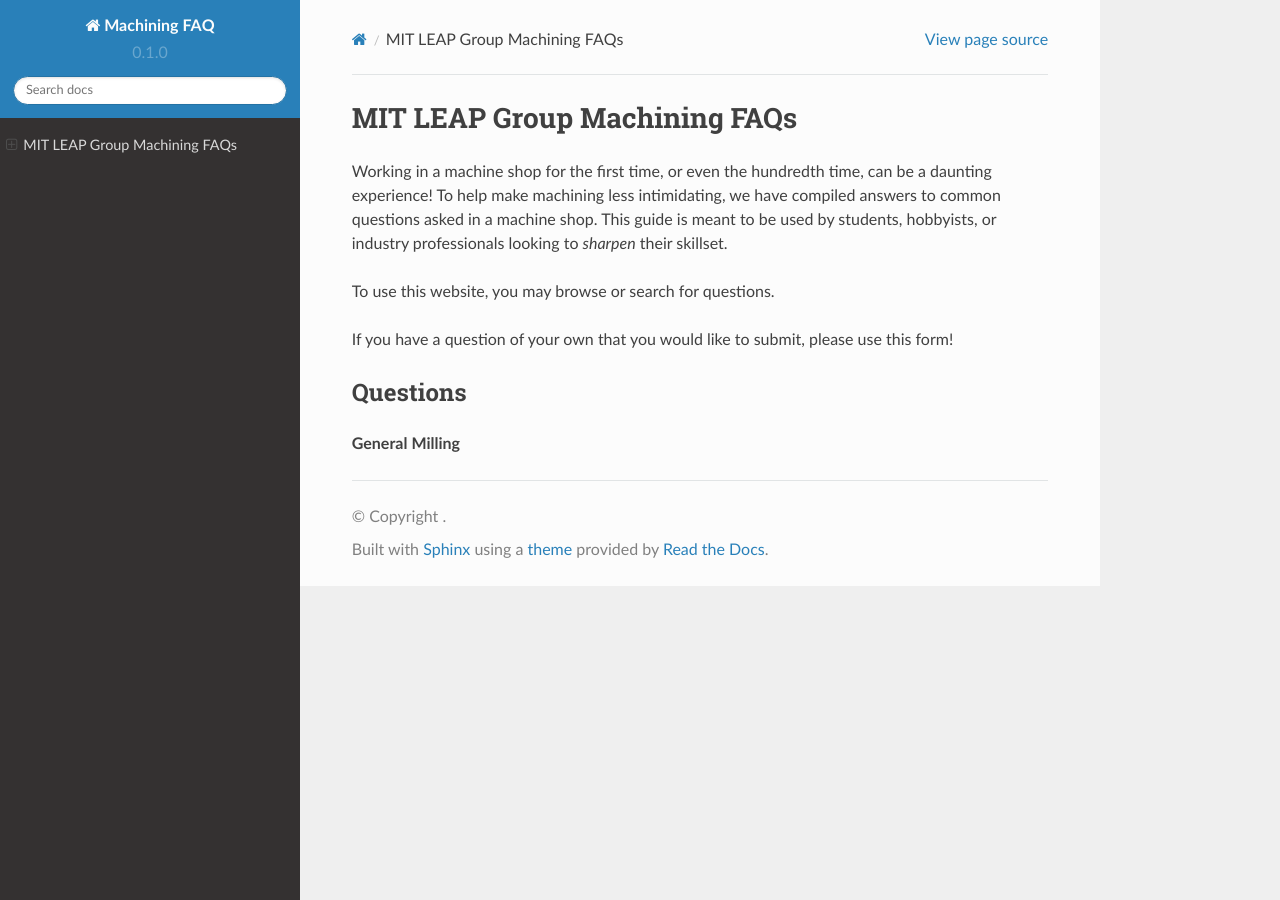
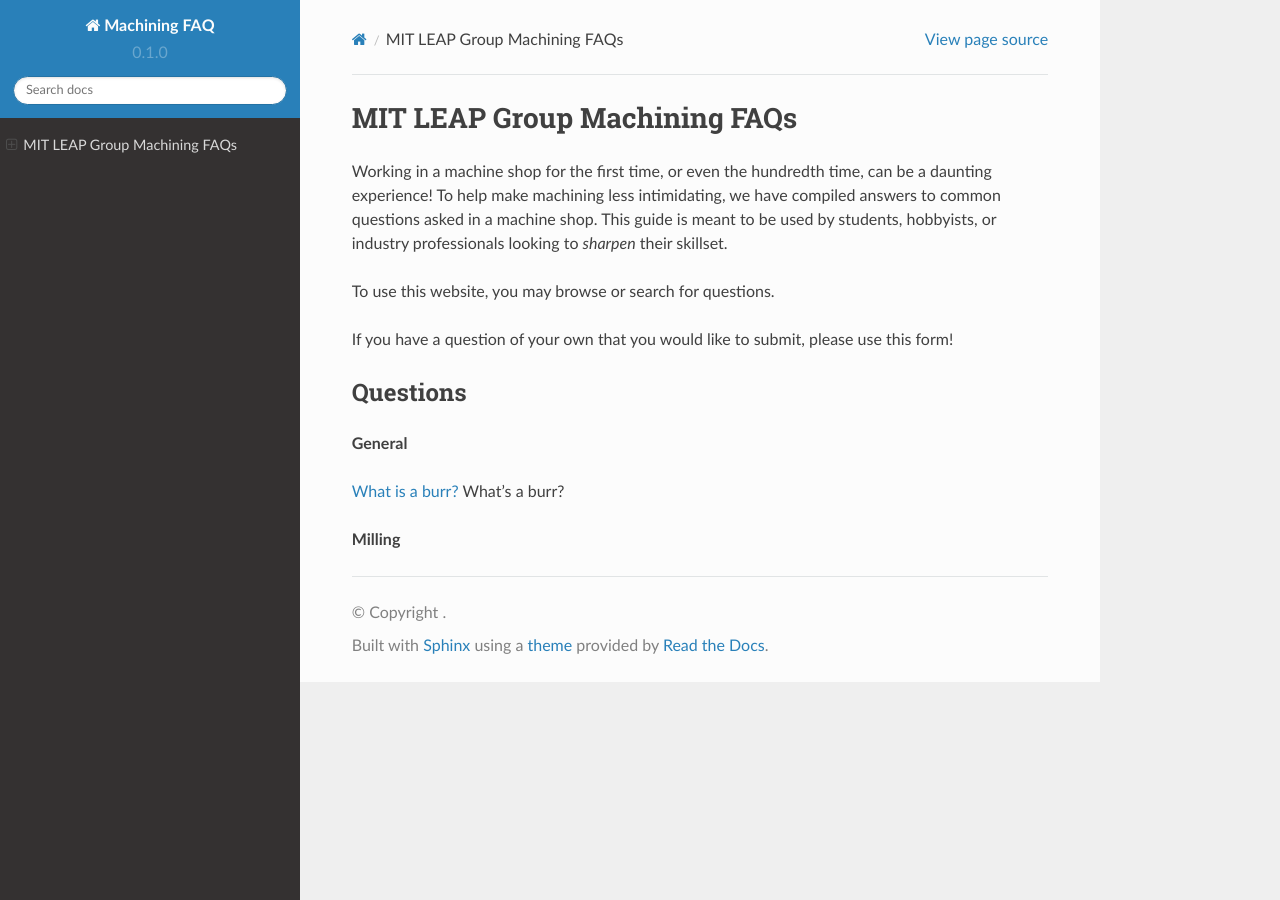
Before and after one commit to leapgroupmit/machining-faq, a Sphinx documentation site: the page built from docs/source/index.rst, in a window 1280 px wide. Built offline with Sphinx 7.4.7 and the Read the Docs theme 2.0.0, drawn with Linux system fonts in a browser that asks for light colours.

Commit message:
Update index.rst

```diff
--- a/docs/source/index.rst
+++ b/docs/source/index.rst
@@ -15,4 +15,9 @@ If you have a question of your own that you would like to submit, please use thi
 Questions
 ----------
 **General**
+
+:ref:`Whatisaburr`
+What's a burr?
+
+
 **Milling**
```
